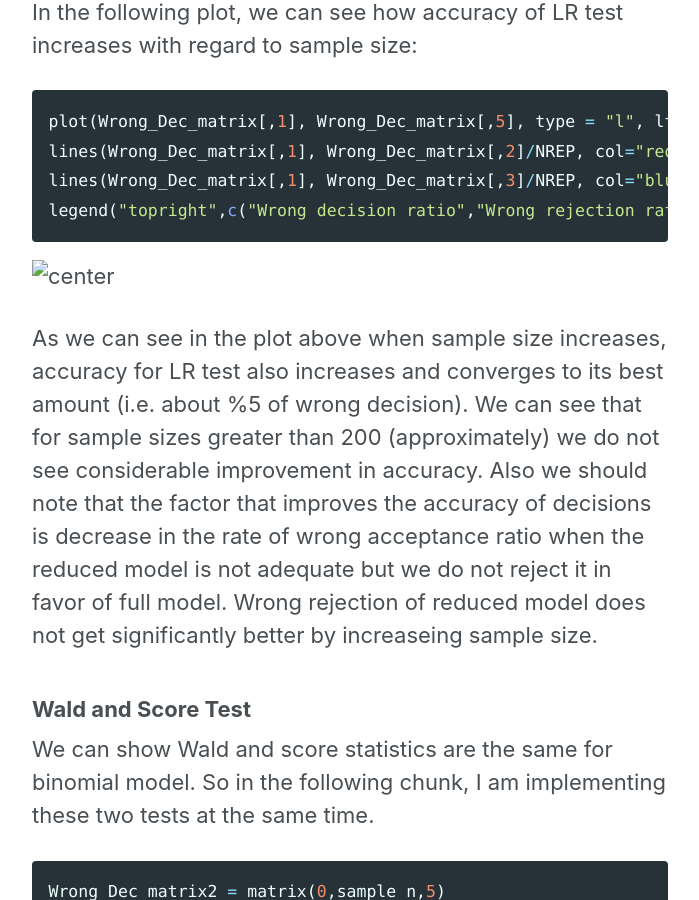
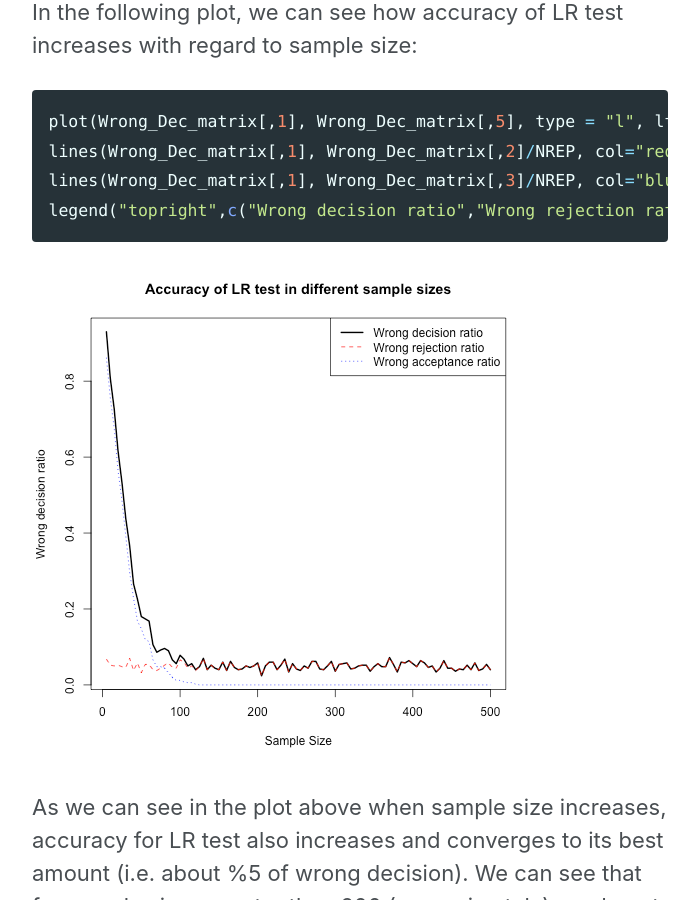
Before and after one commit to hamedhelali/hamedhelali.github.io, a Jekyll site: the page built from _posts/2020-02-20-tests.md, in a window 1280 px wide and 900 px high, scrolled down 3046 px. Shown: the whole window, without its empty margins (290-989 px from the left). Built offline with Jekyll 4.4.1, drawn with Linux system fonts in a browser that asks for light colours; nearby versions of some CDN libraries.

Commit message:
Update 2020-02-20-tests.md

````diff
--- a/_posts/2020-02-20-tests.md
+++ b/_posts/2020-02-20-tests.md
@@ -103,7 +103,7 @@ lines(Wrong_Dec_matrix[,1], Wrong_Dec_matrix[,3]/NREP, col="blue",lty=3)
 legend("topright",c("Wrong decision ratio","Wrong rejection ratio","Wrong acceptance ratio"),lty=1:3,lwd=c(2,1,1),col = c("black","red","blue"))
 ```
 
-![center](images/2020-02-20-tests/unnamed-chunk-2-1.png)
+![center](/images/2020-02-20-tests/unnamed-chunk-2-1.png)
 
 As we can see in the plot above when sample size increases, accuracy for LR test also increases and converges to its best amount (i.e. about %5 of wrong decision). We can see that for sample sizes greater than 200 (approximately) we do not see considerable improvement in accuracy.
 Also we should note that the factor that improves the accuracy of decisions is decrease in the rate of wrong acceptance ratio when the reduced model is not adequate but we do not reject it in favor of full model. Wrong rejection of reduced model does not get significantly better by increaseing sample size.
@@ -191,7 +191,7 @@ lines(Wrong_Dec_matrix2[,1], Wrong_Dec_matrix2[,3]/NREP, col="blue",lty=3)
 legend("topright",c("Wrong decision ratio","Wrong rejection ratio","Wrong acceptance ratio"),lty=1:3,lwd=c(2,1,1),col = c("black","red","blue"))
 ```
 
-![center](images/2020-02-20-tests/unnamed-chunk-4-1.png)
+![center](/images/2020-02-20-tests/unnamed-chunk-4-1.png)
 
 In the plot below, I compare LR and Wald test and we can see that there is no significant differnce between them in terms of convergence to best accuracy by sample size.
 
@@ -202,4 +202,4 @@ lines(Wrong_Dec_matrix2[,1], Wrong_Dec_matrix2[,5], col="red",lty=2)
 legend("topright", c("LR Test", "Wald test"), lty = c(1,2), col=c("blue","red"))
 ```
 
-![center](images/2020-02-20-tests/unnamed-chunk-5-1.png)
+![center](/images/2020-02-20-tests/unnamed-chunk-5-1.png)
````
